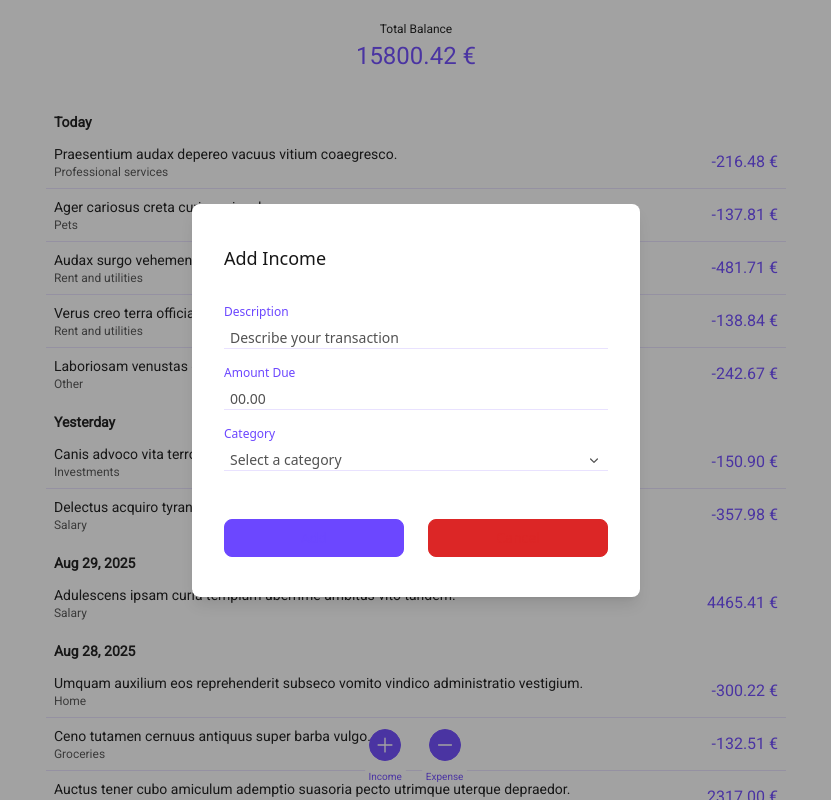
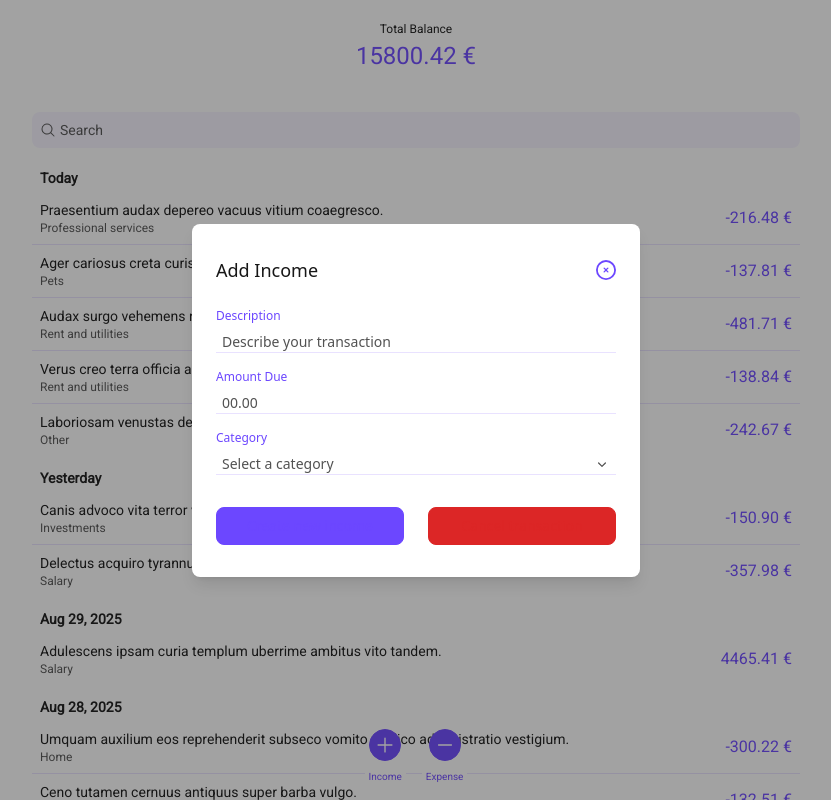
Before and after one commit to AzuZhou/finance-tracker, a Next.js app: page / in a window 1280 px wide. Both pictures are taken after a click on the button "Income". Shown: the top 800 px of the page, without its empty margins (224-1055 px from the left). Built offline with nearby package versions, Linux system fonts and the light colour scheme.

Commit message:
add filters form and trigger btn + make modal scrollable if overflow

```diff
--- a/src/app/page.tsx
+++ b/src/app/page.tsx
@@ -1,5 +1,5 @@
 import Transactions from "@/components/transactions/Transactions";
-import Balance from "@/components/transactions/Balance";
+import Balance from "@/components/Balance";
 
 export default function Home() {
   return (
--- a/src/components/transactions/AddTransactionForm.tsx
+++ b/src/components/transactions/AddTransactionForm.tsx
@@ -8,24 +8,16 @@ import { CATEGORIES } from "@/lib/contants";
 import Form from "@/components/ui/Form";
 import Select from "@/components/ui/Select";
 import FormInput from "@/components/ui/FormInput";
-import Button from "@/components/ui/Button";
 
 import { useTransactions } from "@/contexts/TransactionsContext";
+import { TransactionType } from "@/lib/types";
 
-const AddTransactionForm = ({
-  onClose,
-  type
-}: {
-  onClose: () => void;
-  type: "income" | "expense";
-}) => {
+const AddTransactionForm = ({ onClose, type }: { onClose: () => void; type: TransactionType }) => {
   const { addTransaction } = useTransactions();
 
   const [description, setDescription] = useState("");
   const [amount, setAmount] = useState("");
   const [category, setCategory] = useState("");
-
-  const title = type === "income" ? "Add Income" : "Add Expense";
 
   const handleSubmit = (e: React.FormEvent<HTMLFormElement>) => {
     e.preventDefault();
@@ -45,7 +37,12 @@ const AddTransactionForm = ({
   };
 
   return (
-    <Form onSubmit={handleSubmit} title={title}>
+    <Form
+      onSubmit={handleSubmit}
+      onClose={onClose}
+      submitLabel={`Create new ${type}`}
+      cancelLabel="Cancel transaction"
+    >
       <FormInput
         label="Description"
         name="description"
@@ -73,13 +70,6 @@ const AddTransactionForm = ({
         defaultOption="Select a category"
         options={CATEGORIES[type]}
       />
-
-      <div className="mt-6 flex flex-col gap-4 sm:mt-8 sm:flex-row sm:justify-center sm:gap-6">
-        <Button type="submit">Add</Button>
-        <Button type="button" variant="secondary" onClick={onClose}>
-          Cancel
-        </Button>
-      </div>
     </Form>
   );
 };
--- /dev/null
+++ b/src/components/transactions/FilterTransactionsForm.tsx
@@ -0,0 +1,50 @@
+"use client";
+
+import { useState } from "react";
+import FormInput from "@/components/ui/FormInput";
+import Form from "@/components/ui/Form";
+import Select from "@/components/ui/Select";
+import { TransactionFilters } from "@/lib/types";
+import { CATEGORIES } from "@/lib/contants";
+
+const FilterTransactionsForm = ({
+  setFilters,
+  onClose
+}: {
+  setFilters: React.Dispatch<React.SetStateAction<TransactionFilters>>;
+  onClose: () => void;
+}) => {
+  const [description, setDescription] = useState("");
+  const [category, setCategory] = useState("");
+
+  const handleSubmit = (e: React.FormEvent<HTMLFormElement>) => {
+    e.preventDefault();
+
+    setFilters({ description, category });
+  };
+
+  return (
+    <Form onSubmit={handleSubmit} onClose={onClose} submitLabel="Filter">
+      <FormInput
+        label="Description"
+        name="description"
+        value={description}
+        placeholder="Describe your transaction"
+        maxLength={30}
+        setValue={setDescription}
+        validate={(value) => /^[a-zA-Z0-9\s.,!?'-]*$/.test(value)}
+      />
+
+      <Select
+        label="Category"
+        name="category"
+        value={category}
+        setValue={setCategory}
+        defaultOption="Select a category"
+        options={CATEGORIES["expense"]}
+      />
+    </Form>
+  );
+};
+
+export default FilterTransactionsForm;
--- /dev/null
+++ b/src/components/transactions/FilteredTransactions.tsx
@@ -0,0 +1,50 @@
+"use client";
+
+import { useMemo, useState } from "react";
+
+import FilterTransactionsForm from "./FilterTransactionsForm";
+import { Transaction, TransactionFilters } from "@/lib/types";
+import TransactionCards from "./TransactionCards";
+
+const FilteredTransactions = ({
+  transactions,
+  onClose
+}: {
+  transactions: Transaction[];
+  onClose: () => void;
+}) => {
+  const [filters, setFilters] = useState<TransactionFilters>({});
+
+  const filteredTransactions = useMemo(() => {
+    return transactions.filter((transaction) => {
+      const matchesDescription =
+        !filters.description ||
+        transaction.description.toLowerCase().includes(filters.description.toLowerCase());
+
+      const matchesCategory = !filters.category || transaction.category === filters.category;
+
+      const transactionDate = new Date(transaction.date);
+      const matchesDateRange =
+        (!filters.dateRange?.from || transactionDate >= filters.dateRange.from) &&
+        (!filters.dateRange?.to || transactionDate <= filters.dateRange.to);
+
+      const matchesType = !filters.type || filters.type === transaction.type;
+
+      return matchesDescription && matchesCategory && matchesDateRange && matchesType;
+    });
+  }, [filters, transactions]);
+
+  return (
+    <>
+      <FilterTransactionsForm setFilters={setFilters} onClose={onClose} />
+
+      <div className="mt-5 sm:overflow-y-auto">
+        {Object.keys(filters).length > 0 && filteredTransactions.length > 0 && (
+          <TransactionCards transactions={filteredTransactions} />
+        )}
+      </div>
+    </>
+  );
+};
+
+export default FilteredTransactions;
--- /dev/null
+++ b/src/components/transactions/FiltersButton.tsx
@@ -0,0 +1,14 @@
+"use client";
+
+import { MagnifyingGlassIcon } from "@heroicons/react/24/solid";
+
+const FiltersButton = ({ handleClick }: { handleClick: () => void }) => (
+  <button
+    onClick={handleClick}
+    className="mb-5 flex w-full cursor-pointer items-center gap-1 rounded-lg bg-[var(--foreground)] p-2 text-start text-sm text-[var(--text-muted)]"
+  >
+    <MagnifyingGlassIcon className="h-4 w-4 text-[var(--text-muted)]" /> Search
+  </button>
+);
+
+export default FiltersButton;
--- a/src/components/transactions/TransactionCards.tsx
+++ b/src/components/transactions/TransactionCards.tsx
@@ -1,15 +1,9 @@
-"use client";
-
 import TransactionCard from "./TransactionCard";
-
-import { useTransactions } from "@/contexts/TransactionsContext";
 
 import { Transaction } from "@/lib/types";
 import { getDateLabel } from "@/lib/utils/getDateLabel";
 
-const TransactionCards = () => {
-  const { transactions } = useTransactions();
-
+const TransactionCards = ({ transactions }: { transactions: Transaction[] }) => {
   const groupedTransactions = transactions.reduce(
     (acc, transaction) => {
       const dateKey = transaction.date.split("T")[0];
@@ -23,7 +17,7 @@ const TransactionCards = () => {
     <div className="flex flex-col gap-3">
       {Object.keys(groupedTransactions).map((date) => {
         return (
-          <div key={date}>
+          <div key={date} className="">
             <h2 className="mx-2 mb-1 text-sm font-bold">{getDateLabel(date)}</h2>
 
             <ul className="flex flex-col divide-y divide-[var(--secondary-color)]">
--- a/src/components/transactions/Transactions.tsx
+++ b/src/components/transactions/Transactions.tsx
@@ -1,36 +1,75 @@
 "use client";
 
-import { useState } from "react";
+import { useEffect, useState } from "react";
 import { PlusIcon, MinusIcon } from "@heroicons/react/24/solid";
 
+import { useTransactions } from "@/contexts/TransactionsContext";
 import FloatingButton from "../ui/FloatingButton";
 import Modal from "../ui/Modal";
 import AddTransactionForm from "./AddTransactionForm";
 import TransactionCards from "./TransactionCards";
+import FiltersButton from "./FiltersButton";
+import FilteredTransactions from "./FilteredTransactions";
+import { TransactionType } from "@/lib/types";
 
 const Transactions = () => {
+  const { transactions } = useTransactions();
   const [isModalOpen, setIsModalOpen] = useState(false);
-  const [transactionType, setTransactionType] = useState<"income" | "expense">("expense");
+  const [transactionType, setTransactionType] = useState<TransactionType | null>(null);
 
-  const openModal = (type: "income" | "expense") => {
-    setTransactionType(type);
+  const openModal = () => {
     setIsModalOpen(true);
   };
 
+  const handleTransaction = (transactionType: TransactionType) => {
+    setTransactionType(transactionType);
+  };
+
+  const closeModal = () => {
+    setTransactionType(null);
+    setIsModalOpen(false);
+  };
+
+  useEffect(() => {
+    if (transactionType) openModal();
+  }, [transactionType]);
+
   return (
-    <>
-      <TransactionCards />
+    <div className="w-full sm:max-w-3xl">
+      <FiltersButton handleClick={openModal} />
 
-      <div className="fixed bottom-4 flex gap-4">
-        <FloatingButton handleClick={() => openModal("income")} label="Income" icon={PlusIcon} />
+      {!transactionType && (
+        <Modal isOpen={isModalOpen} onClose={closeModal} title="Filter transactions">
+          <FilteredTransactions transactions={transactions} onClose={closeModal} />
+        </Modal>
+      )}
 
-        <FloatingButton handleClick={() => openModal("expense")} label="Expense" icon={MinusIcon} />
+      <TransactionCards transactions={transactions} />
+
+      <div className="fixed right-0 bottom-4 left-0 flex justify-center gap-4">
+        <FloatingButton
+          handleClick={() => handleTransaction("income")}
+          label="Income"
+          icon={PlusIcon}
+        />
+
+        <FloatingButton
+          handleClick={() => handleTransaction("expense")}
+          label="Expense"
+          icon={MinusIcon}
+        />
       </div>
 
-      <Modal isOpen={isModalOpen} onClose={() => setIsModalOpen(false)}>
-        <AddTransactionForm onClose={() => setIsModalOpen(false)} type={transactionType} />
-      </Modal>
-    </>
+      {transactionType && (
+        <Modal
+          isOpen={isModalOpen}
+          onClose={closeModal}
+          title={transactionType === "income" ? "Add Income" : "Add Expense"}
+        >
+          <AddTransactionForm onClose={closeModal} type={transactionType} />
+        </Modal>
+      )}
+    </div>
   );
 };
 
--- a/src/components/ui/Form.tsx
+++ b/src/components/ui/Form.tsx
@@ -1,17 +1,31 @@
 "use client";
+
+import Button from "@/components/ui/Button";
 
 export type FormProps = {
   children: React.ReactNode;
   onSubmit: (e: React.FormEvent<HTMLFormElement>) => void;
-  title?: string;
+  onClose: () => void;
+  submitLabel?: string;
+  cancelLabel?: string;
 };
 
-const Form = ({ children, onSubmit, title }: FormProps) => {
+const Form = ({
+  children,
+  onSubmit,
+  onClose,
+  submitLabel = "Accept",
+  cancelLabel = "Cancel"
+}: FormProps) => {
   return (
-    <form onSubmit={onSubmit} className="my-10 flex flex-col gap-4">
-      {title && <h2 className="font-center mb-4 text-lg font-medium">{title}</h2>}
-
+    <form onSubmit={onSubmit} className="flex flex-col gap-4">
       {children}
+      <div className="mt-4 flex flex-col gap-4 sm:flex-row sm:justify-center sm:gap-6">
+        <Button type="submit">{submitLabel}</Button>
+        <Button type="button" variant="secondary" onClick={onClose}>
+          {cancelLabel}
+        </Button>
+      </div>
     </form>
   );
 };
--- a/src/components/ui/Modal.tsx
+++ b/src/components/ui/Modal.tsx
@@ -2,14 +2,16 @@
 
 import { Dialog, Transition } from "@headlessui/react";
 import { Fragment } from "react";
+import { XCircleIcon } from "@heroicons/react/24/solid";
 
 type ModalProps = {
   isOpen: boolean;
   onClose: () => void;
   children: React.ReactNode;
+  title?: string;
 };
 
-const Modal = ({ isOpen, onClose, children }: ModalProps) => {
+const Modal = ({ isOpen, onClose, children, title }: ModalProps) => {
   return (
     <Transition show={isOpen} as={Fragment}>
       <Dialog as="div" className="relative z-50" onClose={onClose}>
@@ -17,12 +19,22 @@ const Modal = ({ isOpen, onClose, children }: ModalProps) => {
 
         <div className="fixed inset-0 flex items-center justify-center">
           <div
-            className="h-full w-full transform bg-[var(--background)] px-6 shadow-lg transition-all duration-300 ease-out sm:h-auto sm:max-w-md sm:rounded-lg sm:px-8"
+            className="flex h-full w-full transform flex-col overflow-y-auto bg-[var(--background)] px-6 py-8 shadow-lg transition-all duration-300 ease-out sm:h-auto sm:max-h-5/6 sm:max-w-md sm:rounded-lg sm:px-6"
             style={{
               opacity: isOpen ? 1 : 0,
               scale: isOpen ? 1 : 0.95
             }}
           >
+            <div
+              className={`flex items-center ${title ? "mb-6 justify-between" : "mb-4 justify-end"}`}
+            >
+              {title && <h2 className="font-center text-lg font-medium">{title}</h2>}
+
+              <button type="button" onClick={onClose} className="cursor-pointer">
+                <XCircleIcon className="h-5 w-5 rounded-full bg-[var(--primary-color)] text-[var(--background)]" />
+              </button>
+            </div>
+
             {children}
           </div>
         </div>
--- a/src/lib/types.ts
+++ b/src/lib/types.ts
@@ -1,8 +1,20 @@
+export type TransactionType = "income" | "expense";
+
 export type Transaction = {
   id: string;
   description: string;
   amount: number;
   date: string;
   category: string;
-  type: "income" | "expense";
+  type: TransactionType;
 };
+
+export type TransactionFilters = {
+  description?: string;
+  type?: TransactionType;
+  dateRange?: {
+    from: Date;
+    to: Date;
+  };
+  category?: string;
+};
```
Also changed, not shown: src/components/Balance.tsx (renamed from src/components/transactions/Balance.tsx).
